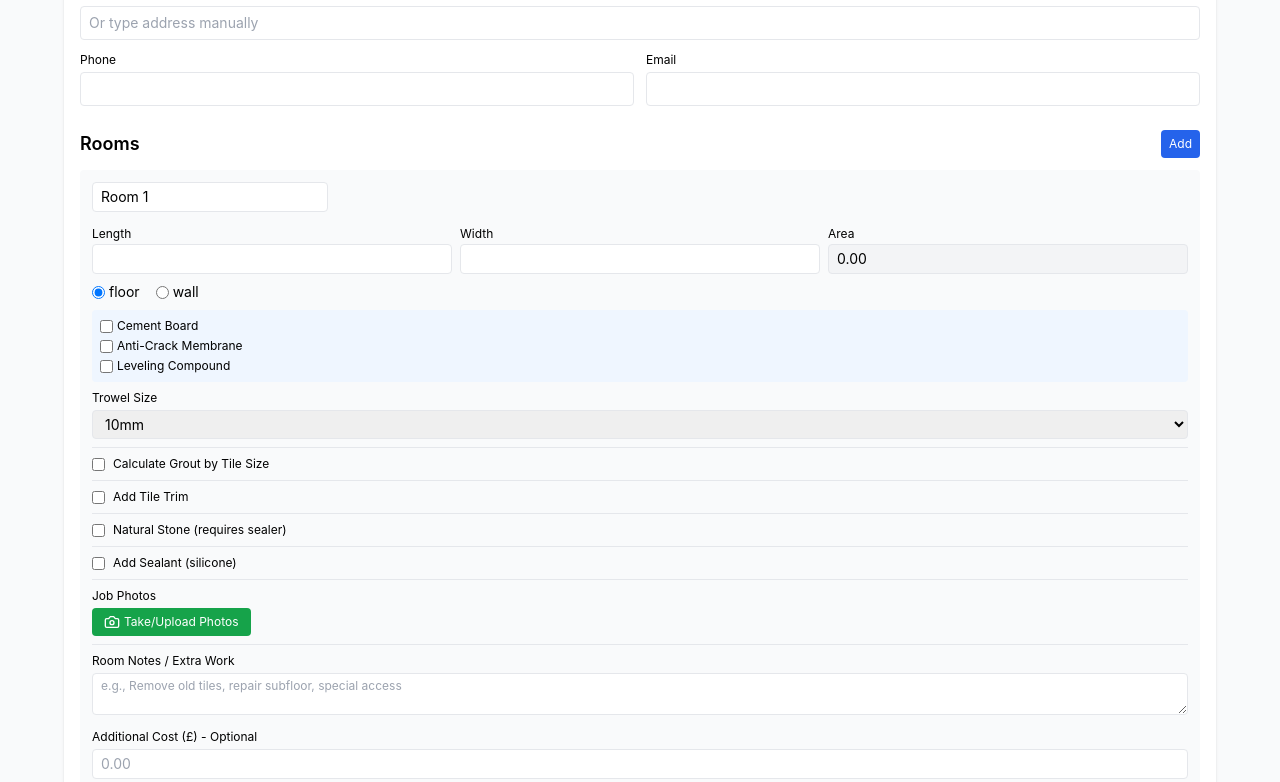
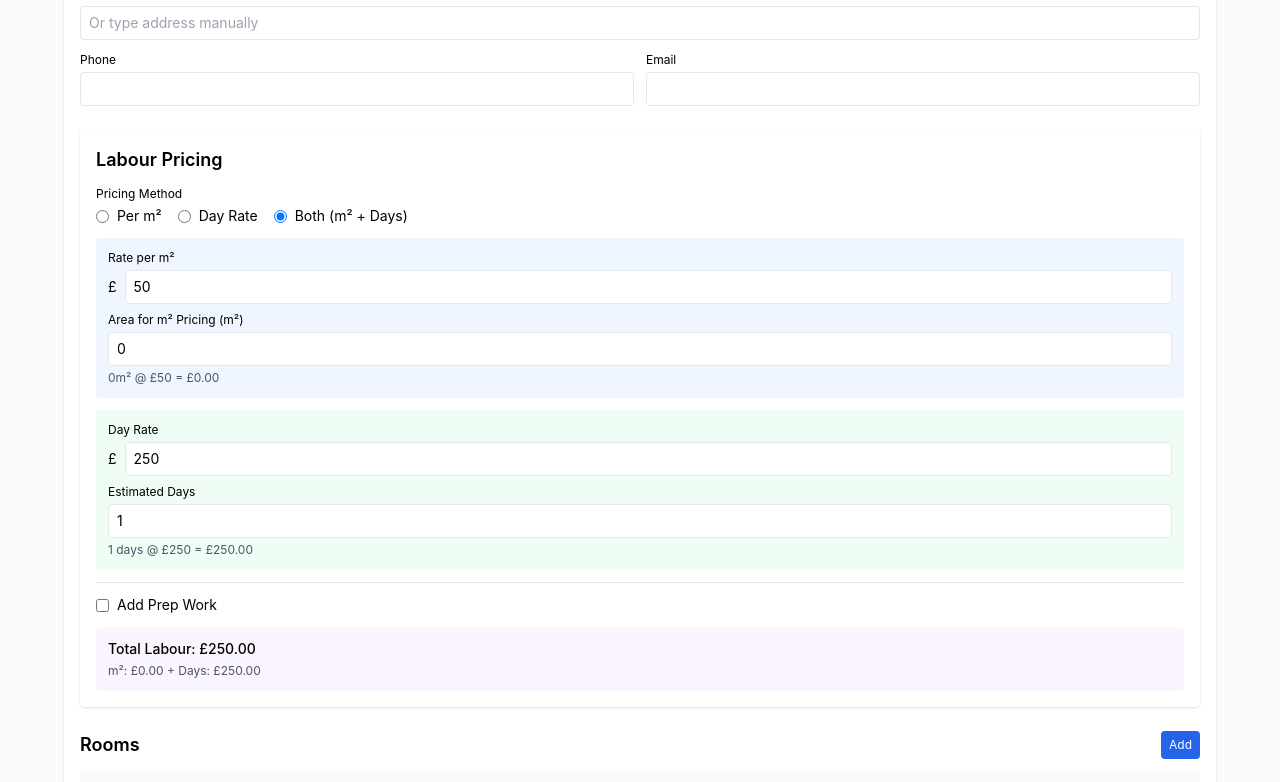
Before and after one commit to kevinwoodley-hash/tiling-estimator, a React (Create React App) app: page / in a window 1280 px wide. Shown: the part 385-1167 px from the top of the page. Built offline with nearby package versions, Linux system fonts and the light colour scheme; the HTML template or start-up script is replaced by a standard one.

Commit message:
Update App.jsx

```diff
--- a/src/App.jsx
+++ b/src/App.jsx
@@ -8,7 +8,7 @@ export default function TilingEstimator() {
   const [addressSearch, setAddressSearch] = useState('');
   const [addressResults, setAddressResults] = useState([]);
   const [searchingAddress, setSearchingAddress] = useState(false);
-  const [labour, setLabour] = useState({ type: 'm2', m2Rate: '50', dayRate: '250', daysEstimate: '1', prepWork: false, prepRate: '30', prepHours: '0' });
+  const [labour, setLabour] = useState({ type: 'both', m2Rate: '50', m2Area: '0', dayRate: '250', daysEstimate: '1', prepWork: false, prepRate: '30', prepHours: '0' });
   const [pricing, setPricing] = useState({ adhesivePrice: '15', groutPrice: '8', cementBoardPrice: '12', antiCrackPrice: '5', tankingPrice: '35', trimPrice: '8', sealerPrice: '25', sealantPrice: '5', levelingCompoundPrice: '18', profitMargin: '20', wastePercentage: '20' });
   const [savedCustomers, setSavedCustomers] = useState([]);
   const [savedQuotes, setSavedQuotes] = useState([]);
@@ -40,6 +40,8 @@ export default function TilingEstimator() {
     if (t) setCurrentTheme(t);
     const co = localStorage.getItem('tilingCompanyInfo');
     if (co) setCompanyInfo(JSON.parse(co));
+    const lr = localStorage.getItem('tilingLabourRates');
+    if (lr) setLabour({...labour, ...JSON.parse(lr)});
   }, []);
 
   const adhesiveCoverage = { '3': 8, '6': 5.5, '10': 3.3, '12': 3.3 };
@@ -131,13 +133,30 @@ export default function TilingEstimator() {
     const trimLengths = Math.ceil(trim / 2.5);
     const sealerBottles = Math.ceil((sealerArea / 10) * 2); // 2 coats, 10m² per bottle
     const levelingBags = Math.ceil(levelingCompound * 1.2);
-    const labourCost = labour.type === 'm2' ? area * parseFloat(labour.m2Rate || 0) : parseFloat(labour.dayRate || 0) * parseFloat(labour.daysEstimate || 0);
+
+    // Calculate labour cost based on type
+    let labourCost = 0;
+    let m2Cost = 0;
+    let dayCost = 0;
+
+    if (labour.type === 'm2') {
+      labourCost = area * parseFloat(labour.m2Rate || 0);
+      m2Cost = labourCost;
+    } else if (labour.type === 'day') {
+      labourCost = parseFloat(labour.dayRate || 0) * parseFloat(labour.daysEstimate || 0);
+      dayCost = labourCost;
+    } else if (labour.type === 'both') {
+      m2Cost = parseFloat(labour.m2Area || 0) * parseFloat(labour.m2Rate || 0);
+      dayCost = parseFloat(labour.dayRate || 0) * parseFloat(labour.daysEstimate || 0);
+      labourCost = m2Cost + dayCost;
+    }
+
     const prepCost = labour.prepWork ? parseFloat(labour.prepRate || 0) * parseFloat(labour.prepHours || 0) : 0;
     const baseMat = (adhesiveBags * parseFloat(pricing.adhesivePrice || 0)) + (groutBags * parseFloat(pricing.groutPrice || 0)) + (cementBoards * parseFloat(pricing.cementBoardPrice || 0)) + (antiCrack * 1.2 * parseFloat(pricing.antiCrackPrice || 0)) + (tankingTubs * parseFloat(pricing.tankingPrice || 0)) + (trimLengths * parseFloat(pricing.trimPrice || 0)) + (sealerBottles * parseFloat(pricing.sealerPrice || 0)) + (sealantTubes * parseFloat(pricing.sealantPrice || 0)) + (levelingBags * parseFloat(pricing.levelingCompoundPrice || 0));
     const matCost = baseMat * (1 + parseFloat(pricing.profitMargin || 0) / 100);
     const totalLabourCost = labourCost + prepCost;
     const totalCost = matCost + totalLabourCost + notesTotal;
-    return { totalArea: area.toFixed(2), adhesiveBags, groutBags, cementBoards, antiCrackMembrane: antiCrack.toFixed(2), tankingTubs, trimLengths, sealerBottles, sealerArea: sealerArea.toFixed(2), sealantTubes: Math.round(sealantTubes), levelingBags, labourCost: labourCost.toFixed(2), prepCost: prepCost.toFixed(2), totalLabourCost: totalLabourCost.toFixed(2), notesTotal: notesTotal.toFixed(2), materialsCost: matCost.toFixed(2), profitAmount: (matCost - baseMat).toFixed(2), totalCost: totalCost.toFixed(2) };
+    return { totalArea: area.toFixed(2), adhesiveBags, groutBags, cementBoards, antiCrackMembrane: antiCrack.toFixed(2), tankingTubs, trimLengths, sealerBottles, sealerArea: sealerArea.toFixed(2), sealantTubes: Math.round(sealantTubes), levelingBags, labourCost: labourCost.toFixed(2), m2Cost: m2Cost.toFixed(2), dayCost: dayCost.toFixed(2), prepCost: prepCost.toFixed(2), totalLabourCost: totalLabourCost.toFixed(2), notesTotal: notesTotal.toFixed(2), materialsCost: matCost.toFixed(2), profitAmount: (matCost - baseMat).toFixed(2), totalCost: totalCost.toFixed(2) };
   };
 
   const totals = calculateTotals();
@@ -270,6 +289,98 @@ export default function TilingEstimator() {
                   <div><label className="block text-xs mb-1">Phone</label><input type="text" value={customer.phone} onChange={(e) => setCustomer({...customer, phone: e.target.value})} className="w-full px-2 py-1.5 border rounded text-sm" /></div>
                   <div><label className="block text-xs mb-1">Email</label><input type="text" value={customer.email} onChange={(e) => setCustomer({...customer, email: e.target.value})} className="w-full px-2 py-1.5 border rounded text-sm" /></div>
                 </div>
+              </div>
+            </div>
+
+            {/* Labour Pricing */}
+            <div className="bg-white rounded shadow p-4 mb-6">
+              <h2 className="text-lg font-semibold mb-3">Labour Pricing</h2>
+              <div className="space-y-3">
+                <div>
+                  <label className="block text-xs mb-1">Pricing Method</label>
+                  <div className="flex gap-4">
+                    <label className="flex items-center gap-2 cursor-pointer">
+                      <input type="radio" checked={labour.type === 'm2'} onChange={() => setLabour({...labour, type: 'm2'})} />
+                      <span className="text-sm">Per m²</span>
+                    </label>
+                    <label className="flex items-center gap-2 cursor-pointer">
+                      <input type="radio" checked={labour.type === 'day'} onChange={() => setLabour({...labour, type: 'day'})} />
+                      <span className="text-sm">Day Rate</span>
+                    </label>
+                    <label className="flex items-center gap-2 cursor-pointer">
+                      <input type="radio" checked={labour.type === 'both'} onChange={() => setLabour({...labour, type: 'both'})} />
+                      <span className="text-sm">Both (m² + Days)</span>
+                    </label>
+                  </div>
+                </div>
+
+                {(labour.type === 'm2' || labour.type === 'both') && (
+                  <div className="bg-blue-50 p-3 rounded space-y-2">
+                    <div>
+                      <label className="block text-xs mb-1">Rate per m²</label>
+                      <div className="flex items-center gap-2">
+                        <span className="text-sm">£</span>
+                        <input type="number" step="0.01" value={labour.m2Rate} onChange={(e) => setLabour({...labour, m2Rate: e.target.value})} className="w-full px-2 py-1.5 border rounded text-sm" />
+                      </div>
+                    </div>
+                    {labour.type === 'both' && (
+                      <div>
+                        <label className="block text-xs mb-1">Area for m² Pricing (m²)</label>
+                        <input type="number" step="0.01" value={labour.m2Area} onChange={(e) => setLabour({...labour, m2Area: e.target.value})} className="w-full px-2 py-1.5 border rounded text-sm" placeholder="e.g., 15" />
+                        <p className="text-xs text-gray-600 mt-1">{labour.m2Area || 0}m² @ £{labour.m2Rate} = £{(parseFloat(labour.m2Area || 0) * parseFloat(labour.m2Rate || 0)).toFixed(2)}</p>
+                      </div>
+                    )}
+                    {labour.type === 'm2' && (
+                      <p className="text-xs text-gray-600">Total: {totals.totalArea}m² @ £{labour.m2Rate} = £{totals.m2Cost}</p>
+                    )}
+                  </div>
+                )}
+
+                {(labour.type === 'day' || labour.type === 'both') && (
+                  <div className="bg-green-50 p-3 rounded space-y-2">
+                    <div>
+                      <label className="block text-xs mb-1">Day Rate</label>
+                      <div className="flex items-center gap-2">
+                        <span className="text-sm">£</span>
+                        <input type="number" step="0.01" value={labour.dayRate} onChange={(e) => setLabour({...labour, dayRate: e.target.value})} className="w-full px-2 py-1.5 border rounded text-sm" />
+                      </div>
+                    </div>
+                    <div>
+                      <label className="block text-xs mb-1">Estimated Days</label>
+                      <input type="number" step="0.5" value={labour.daysEstimate} onChange={(e) => setLabour({...labour, daysEstimate: e.target.value})} className="w-full px-2 py-1.5 border rounded text-sm" />
+                      <p className="text-xs text-gray-600 mt-1">{labour.daysEstimate} days @ £{labour.dayRate} = £{totals.dayCost}</p>
+                    </div>
+                  </div>
+                )}
+
+                <div className="pt-3 border-t">
+                  <label className="flex items-center gap-2 mb-2 cursor-pointer">
+                    <input type="checkbox" checked={labour.prepWork} onChange={(e) => setLabour({...labour, prepWork: e.target.checked})} />
+                    <span className="text-sm">Add Prep Work</span>
+                  </label>
+                  {labour.prepWork && (
+                    <div className="bg-yellow-50 p-3 rounded space-y-2">
+                      <div>
+                        <label className="block text-xs mb-1">Hourly Rate (£)</label>
+                        <input type="number" step="0.01" value={labour.prepRate} onChange={(e) => setLabour({...labour, prepRate: e.target.value})} className="w-full px-2 py-1.5 border rounded text-sm" />
+                      </div>
+                      <div>
+                        <label className="block text-xs mb-1">Estimated Hours</label>
+                        <input type="number" step="0.5" value={labour.prepHours} onChange={(e) => setLabour({...labour, prepHours: e.target.value})} className="w-full px-2 py-1.5 border rounded text-sm" />
+                        <p className="text-xs text-gray-600 mt-1">Prep: £{totals.prepCost}</p>
+                      </div>
+                    </div>
+                  )}
+                </div>
+
+                {labour.type === 'both' && (
+                  <div className="bg-purple-50 p-3 rounded">
+                    <p className="text-sm font-medium">Total Labour: £{(parseFloat(totals.m2Cost) + parseFloat(totals.dayCost) + parseFloat(totals.prepCost)).toFixed(2)}</p>
+                    <p className="text-xs text-gray-600 mt-1">
+                      m²: £{totals.m2Cost} + Days: £{totals.dayCost}{parseFloat(totals.prepCost) > 0 ? ` + Prep: £${totals.prepCost}` : ''}
+                    </p>
+                  </div>
+                )}
               </div>
             </div>
 
@@ -564,6 +675,57 @@ ${rooms.filter(r => r.notes).map(r => `${r.name}: ${r.notes}${r.notesPrice ? ` (
               </div>
             </div>
 
+            <div className="mb-6">
+              <h2 className="text-lg font-semibold mb-3">Default Labour Rates</h2>
+              <div className="space-y-3">
+                <div>
+                  <label className="block text-xs mb-1">m² Rate (£)</label>
+                  <input
+                    type="number"
+                    step="0.01"
+                    value={labour.m2Rate}
+                    onChange={(e) => setLabour({...labour, m2Rate: e.target.value})}
+                    className="w-full px-2 py-1.5 border rounded text-sm"
+                    placeholder="50"
+                  />
+                  <p className="text-xs text-gray-500 mt-1">Default rate per square meter for tiling</p>
+                </div>
+                <div>
+                  <label className="block text-xs mb-1">Day Rate (£)</label>
+                  <input
+                    type="number"
+                    step="0.01"
+                    value={labour.dayRate}
+                    onChange={(e) => setLabour({...labour, dayRate: e.target.value})}
+                    className="w-full px-2 py-1.5 border rounded text-sm"
+                    placeholder="250"
+                  />
+                  <p className="text-xs text-gray-500 mt-1">Default daily rate for tiling work</p>
+                </div>
+                <div>
+                  <label className="block text-xs mb-1">Prep Work Hourly Rate (£)</label>
+                  <input
+                    type="number"
+                    step="0.01"
+                    value={labour.prepRate}
+                    onChange={(e) => setLabour({...labour, prepRate: e.target.value})}
+                    className="w-full px-2 py-1.5 border rounded text-sm"
+                    placeholder="30"
+                  />
+                  <p className="text-xs text-gray-500 mt-1">Hourly rate for prep work (removal, floor prep, etc.)</p>
+                </div>
+                <button
+                  onClick={() => {
+                    localStorage.setItem('tilingLabourRates', JSON.stringify(labour));
+                    alert('Labour rates saved!');
+                  }}
+                  className={`w-full px-3 py-2 ${theme.primary} text-white rounded text-sm`}
+                >
+                  Save Labour Rates
+                </button>
+              </div>
+            </div>
+
             <div>
               <h2 className="text-lg font-semibold mb-3">Color Theme</h2>
               <div className="grid grid-cols-2 md:grid-cols-3 gap-3">
```
